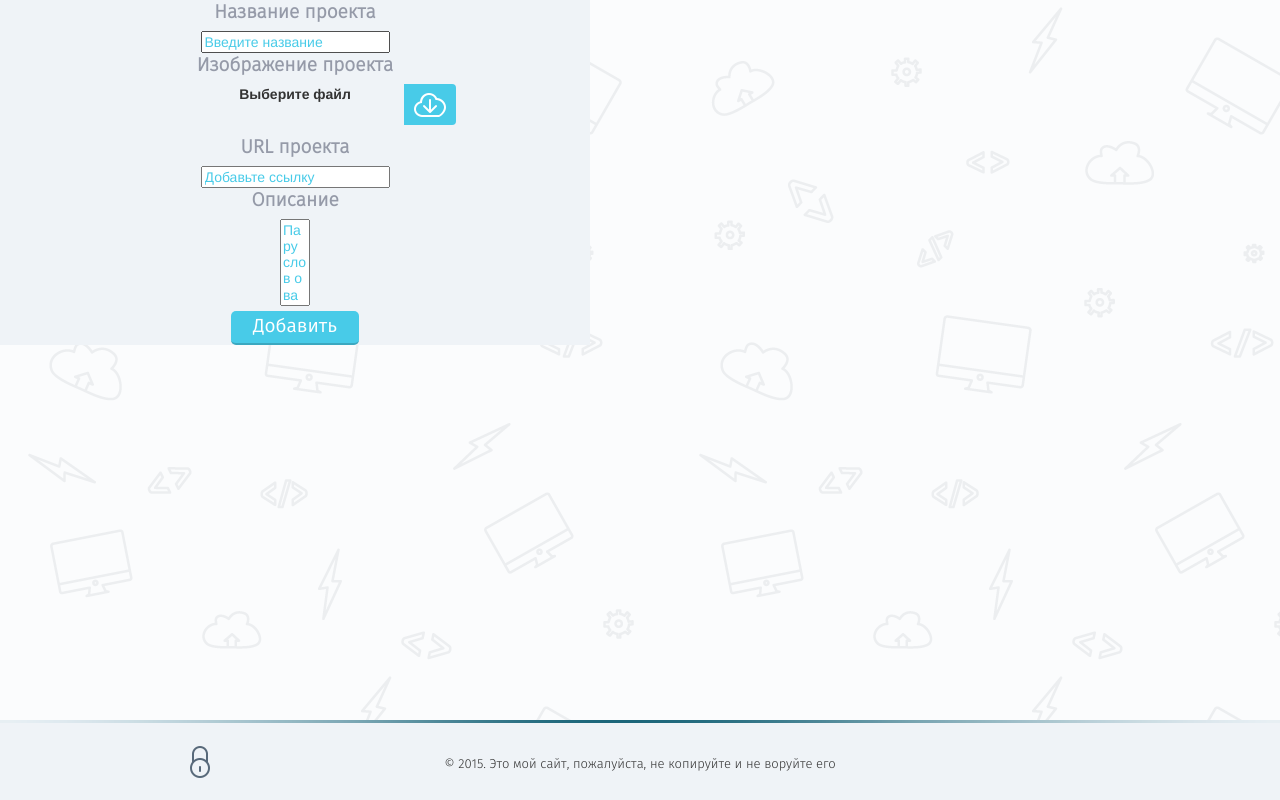
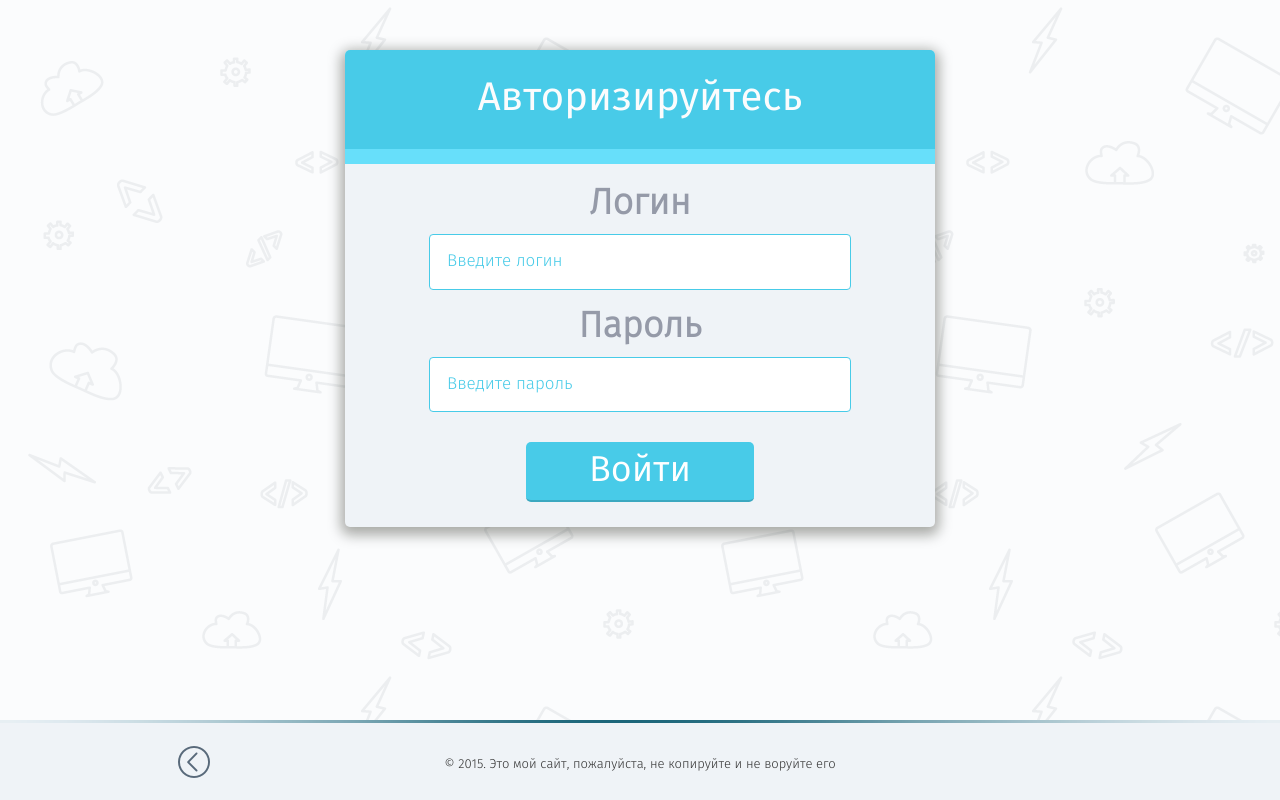
Before and after one commit to alwaysconst/ls-training-portfolio, a website: page app/login.html in a window 1280 px wide. Drawn offline with nearby package versions, Linux system fonts and the light colour scheme; some packages are replaced by stand-ins of ours; a script that the page names is missing.

Commit message:
add login

```diff
--- a/app/css/forms.css
+++ b/app/css/forms.css
@@ -23,6 +23,21 @@ textarea {
   background: #48cbe8;
 }
 .button-submit:hover {
+  background: #4fdefe;
+}
+.button-login {
+  font-family: 'fira_sansbook';
+  font-size: 36px;
+  line-height: 36px;
+  padding: 11px 63px;
+  color: #fff;
+  border-radius: 5px;
+  border: 0 #48cbe8;
+  border-bottom: 2px solid #3ba8c0;
+  background: #48cbe8;
+  margin-bottom: 25px;
+}
+.button-login:hover {
   background: #4fdefe;
 }
 .button-reset {
--- a/app/css/login.css
+++ b/app/css/login.css
@@ -1,11 +1,58 @@
 @import "../css/main.css";
-.container-login{
-	min-height: 100%;
-    width: 100%;
-	text-align: center;
-}
 .login{
 	background: #eff3f7;
 	width: 590px;
 	display:block;
+	margin: 50px auto;
+	text-align: center;
+	border-radius: 5px;
+	box-shadow: 0px 4px 13px 4px rgba( 13, 16, 7, 0.35);
+	overflow: none;
 }
+.login__header{
+    background: #48cbe8;
+    padding: 21px 13px;
+    border-bottom: 15px solid #67dffa;
+    border-radius: 5px 5px 0 0;
+    margin-bottom: 15px;
+}
+.header__title{
+	font-size: 40px;
+    color: #fbfcfd;
+    font-family: 'fira_sansregular';
+    font-weight: normal;
+    margin: 0;
+}
+.login-input {
+  border: 1px solid #48cbe8;
+  border-radius: 4px;
+  position: relative;
+  background: #fff;
+  font-family: 'fira_sanslight';
+  font-size: 17px;
+  padding: 17px;
+  margin-bottom: 12px;
+  color: #48cbe8;
+  width: 422px;
+  resize: none;
+}
+.pass-input {
+  border: 1px solid #48cbe8;
+  border-radius: 4px;
+  position: relative;
+  background: #fff;
+  font-family: 'fira_sanslight';
+  font-size: 17px;
+  padding: 17px;
+  margin-bottom: 30px;
+  color: #48cbe8;
+  width: 422px;
+  resize: none;
+}
+.login__label {
+  font-family: 'fira_sanslight';
+  font-size: 36px;
+  line-height: 28px;
+  padding: 11px 63px;
+  color: #959aa8;
+}
--- a/app/css/main.css
+++ b/app/css/main.css
@@ -347,6 +347,16 @@ body a {
 	background: url(../img/unlock.png) center left no-repeat;
 }
 
+.index-link{
+	position: relative;
+	float: left;
+	top: 26px;
+	left: 18px;
+	width: 32px;
+	height: 32px;
+	background: url(../img/left-arrow.png) center left no-repeat;
+	font-size: 0;
+}
 .copyrights {
 	margin: 0 50px;
 	position: relative;
--- a/app/js/input-file.js
+++ b/app/js/input-file.js
@@ -3,7 +3,8 @@
 /* Обновляем label текст */
 $('.input-file__input').on('change', function() {
     var $input = $(this);
-    $input.siblings('.input-file__text').text($input.val().replace(/([^\\]*\\)*/,'') )
+    $input.siblings('.input-file__text').text($input.val().replace(/([^\\]*\\)*/,''))
+
 });
 
 }(jQuery));
--- a/app/js/validation.js
+++ b/app/js/validation.js
@@ -8,8 +8,10 @@
 		},
 
 		setUpListeners: function () {
-			$('form').on('submit', app.submitForm);
-			$('form').on('keydown', '.has-error', app.removeError);
+			$('form').on('submit' , app.submitForm);
+			$('form').on('reset' , app.removeError);
+			$('form').on('close' , app.removeError);
+			$('form').on('click' , '.has-error', app.removeError);
 
 		},
 
@@ -33,11 +35,10 @@
 			var inputs = form.find('input , textarea'),
 				valid = false;
 
-
 			$.each(inputs, function(index, val) {
 				var input = $(val),
 					val = input.val(),
-					formInput = $('.form-input'),
+					formInput = $('.form-input, input-file__text'),
 					textError = input.attr('data-error-message');
 
 				if(val.length === 0){
@@ -60,7 +61,7 @@
 		},
 
 		removeError: function() {
-			$(this).removeClass('has-error').find('input, span').tooltip('destroy'),
+			$(this).removeClass('has-error').find('input, span, textarea').removeClass('has-error').removeClass('has-success').tooltip('destroy'),
 			$('.tooltip').remove();
 		}
 	}
--- a/app/login.html
+++ b/app/login.html
@@ -17,47 +17,33 @@
 </head>
 <body>
 	<div class="wrapper">
-		<div class="container-login">
 	 	<section class="login clearfix">
+	 		<div class="login__header">
+                <h2 class="header__title">Авторизируйтесь</h2>
+            </div>
 			<form action="" method=""  id="" class="">
 			<!-- Вставляем название проекта -->
-					<div class="form-item">
-						<label for="inputWorkName" class="label">Название проекта</label>
-						<input type="text" data-validation='text' name="name" id="inputWorkName" class="form-input" placeholder="Введите название" data-validation='name' data-error-message="Добавьте название проекта" tooltip-position="left">
-					</div>
-
-				<!-- Вставляем картинку проекта -->
-					<div class="form-item">
-						<label for="inputImage" class="label">Изображение проекта</label>
-	                	<label for="inputImage" class="input-file input-file-image" placeholder="Загрузите изображение"><span class="form-input input-file__text">Выберите файл</span><div class="input-file-image-button"></div>
-
-	                    	<input id="inputImage" class="input-file input-file__input" name="file-image" type="file" placeholder="Загрузите изображение" data-validation="image" data-error-message="Нужен скриншот" tooltip-position="left">
-	                	</label>
+				<div class="login-item">
+					<label for="inputLogin" class="login__label">Логин</label>
+					<input type="text" data-validation='text' name="name" id="inputLogin" class="login-input" placeholder="Введите логин" data-error-message="Введите логин" tooltip-position="left">
 				</div>
 
 			<!-- Вставляем ссылку на проект-->
-					<div class="form-item">
-						<label for="inputWorkUrl" class="label">URL проекта</label>
-						<input type="text" name="url" id="inputWorkUrl" class="form-input" placeholder="Добавьте ссылку" data-validation="url" data-error-message="Добавьте ссылку на проект" tooltip-position="left">
-					</div>
-
-				<!-- Вставляем описание проекта -->
-					<div class="form-item">
-						<label for="inputWorkMessage" class="label">Описание</label>
-						<textarea type="text" name="message" id="inputWorkMessage" cols="1" rows="5" class="form-input" placeholder="Пару слов о вашем проекте" data-validation="text" data-error-message="Добавьте описание проекта" tooltip-position="left"></textarea>
+				<div class="login-item">
+					<label for="inputPass" class="login__label">Пароль</label>
+					<input type="text" name="pass" id="inputPass" class="pass-input" placeholder="Введите пароль" data-error-message="Введите пароль" tooltip-position="left">
 				</div>
 
 			<!-- Вставляем кнопку "Добавить" -->
 				<div class="modal-button">
-						<button type="submit" class="button button-submit" data-remodal-action="submit">Добавить</button>
+					<button type="submit" class="button-login" data-remodal-action="submit">Войти</button>
 				</div>
 			</form>
      	</section>
 	</div>
-	</div>
 	<footer class="footer">
 		<div class="container">
-			<a href="login.html" class="login-link">Войти</a>
+			<a href="index.html" class="index-link">Войти</a>
             <div class="copyrights">
 			© 2015. Это мой сайт, пожалуйста, не копируйте и не воруйте его
 			</div>
```
Also changed, not shown: app/css/modal.css (+18 -2 lines), app/portfolio.html (+2 -2 lines), app/img/left-arrow.png (added). Lines whose indentation alone changed are shown as unchanged.
